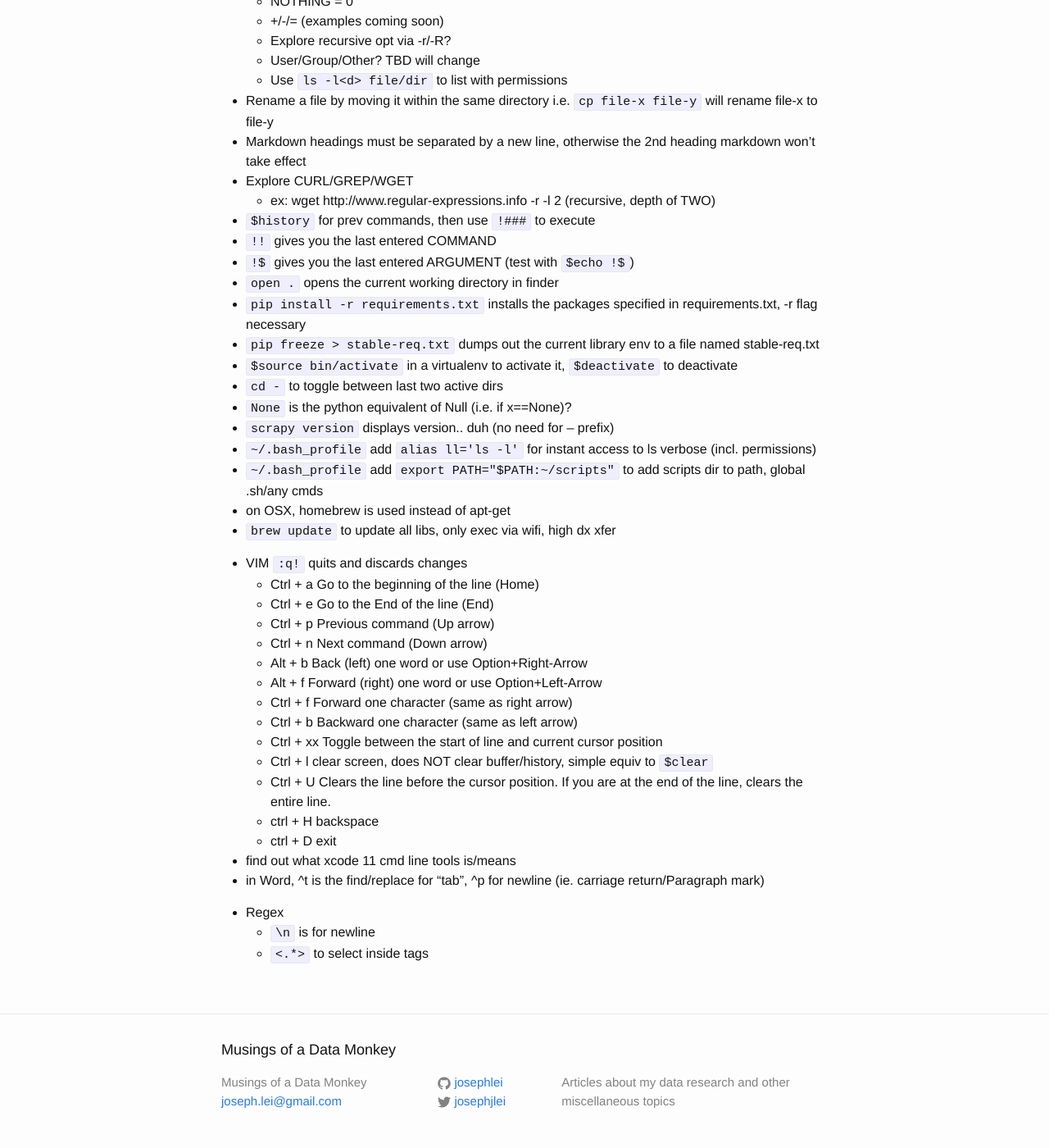
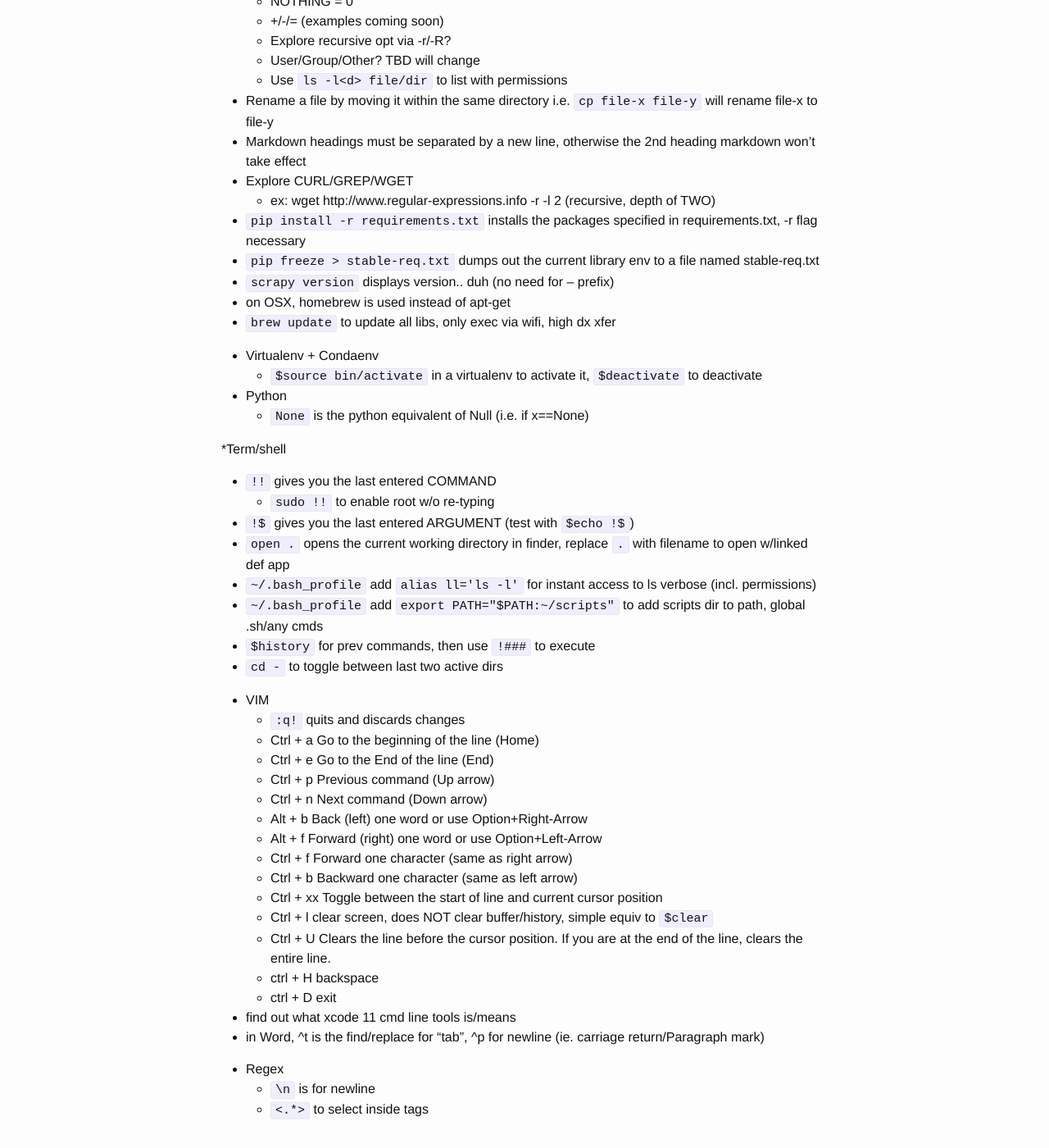
Before and after one commit to josephlei/jjl-website, a Jekyll site: the page built from _posts/2015-06-13-tips-and-tricks.markdown, in a window 1280 px wide and 1400 px high, scrolled down 722 px. Shown: the whole window at 82% size. Built offline with Jekyll 4.4.1, drawn with Linux system fonts in a browser that asks for light colours; some of the changed text lies outside the part shown.

Commit message:
formatting

```diff
--- a/_posts/2015-06-13-tips-and-tricks.markdown
+++ b/_posts/2015-06-13-tips-and-tricks.markdown
@@ -34,22 +34,31 @@ published: true
 * Markdown headings must be separated by a new line, otherwise the 2nd heading markdown won't take effect
 * Explore CURL/GREP/WGET
   * ex: wget http://www.regular-expressions.info -r -l 2 (recursive, depth of TWO)
-* `$history` for prev commands, then use `!###` to execute
-* `!!` gives you the last entered COMMAND
-* `!$` gives you the last entered ARGUMENT (test with `$echo !$`)
-* `open .` opens the current working directory in finder
+
 * `pip install -r requirements.txt` installs the packages specified in requirements.txt, -r flag necessary
 * `pip freeze > stable-req.txt` dumps out the current library env to a file named stable-req.txt
-* `$source bin/activate` in a virtualenv to activate it, `$deactivate` to deactivate
-* `cd -` to toggle between last two active dirs
-* `None` is the python equivalent of Null (i.e. if x==None)?
 * `scrapy version` displays version.. duh (no need for -- prefix)
-* `~/.bash_profile` add `alias ll='ls -l'` for instant access to ls verbose (incl. permissions)
-* `~/.bash_profile` add `export PATH="$PATH:~/scripts"` to add scripts dir to path, global .sh/any cmds
 * on OSX, homebrew is used instead of apt-get
 * `brew update` to update all libs, only exec via wifi, high dx xfer
 
-* VIM `:q!` quits and discards changes
+* Virtualenv + Condaenv
+  * `$source bin/activate` in a virtualenv to activate it, `$deactivate` to deactivate
+
+* Python
+  * `None` is the python equivalent of Null (i.e. if x==None)
+
+*Term/shell
+  * `!!` gives you the last entered COMMAND
+    * `sudo !!` to enable root w/o re-typing
+  * `!$` gives you the last entered ARGUMENT (test with `$echo !$`)
+  * `open .` opens the current working directory in finder, replace `.` with filename to open w/linked def app
+  * `~/.bash_profile` add `alias ll='ls -l'` for instant access to ls verbose (incl. permissions)
+  * `~/.bash_profile` add `export PATH="$PATH:~/scripts"` to add scripts dir to path, global .sh/any cmds
+  * `$history` for prev commands, then use `!###` to execute
+  * `cd -` to toggle between last two active dirs
+
+* VIM
+  * `:q!` quits and discards changes
   * Ctrl + a Go to the beginning of the line (Home)
   * Ctrl + e Go to the End of the line (End)
   * Ctrl + p Previous command (Up arrow)
```
Also changed, not shown: other parts of _posts/2015-06-13-tips-and-tricks.markdown (+1 -1 lines).
